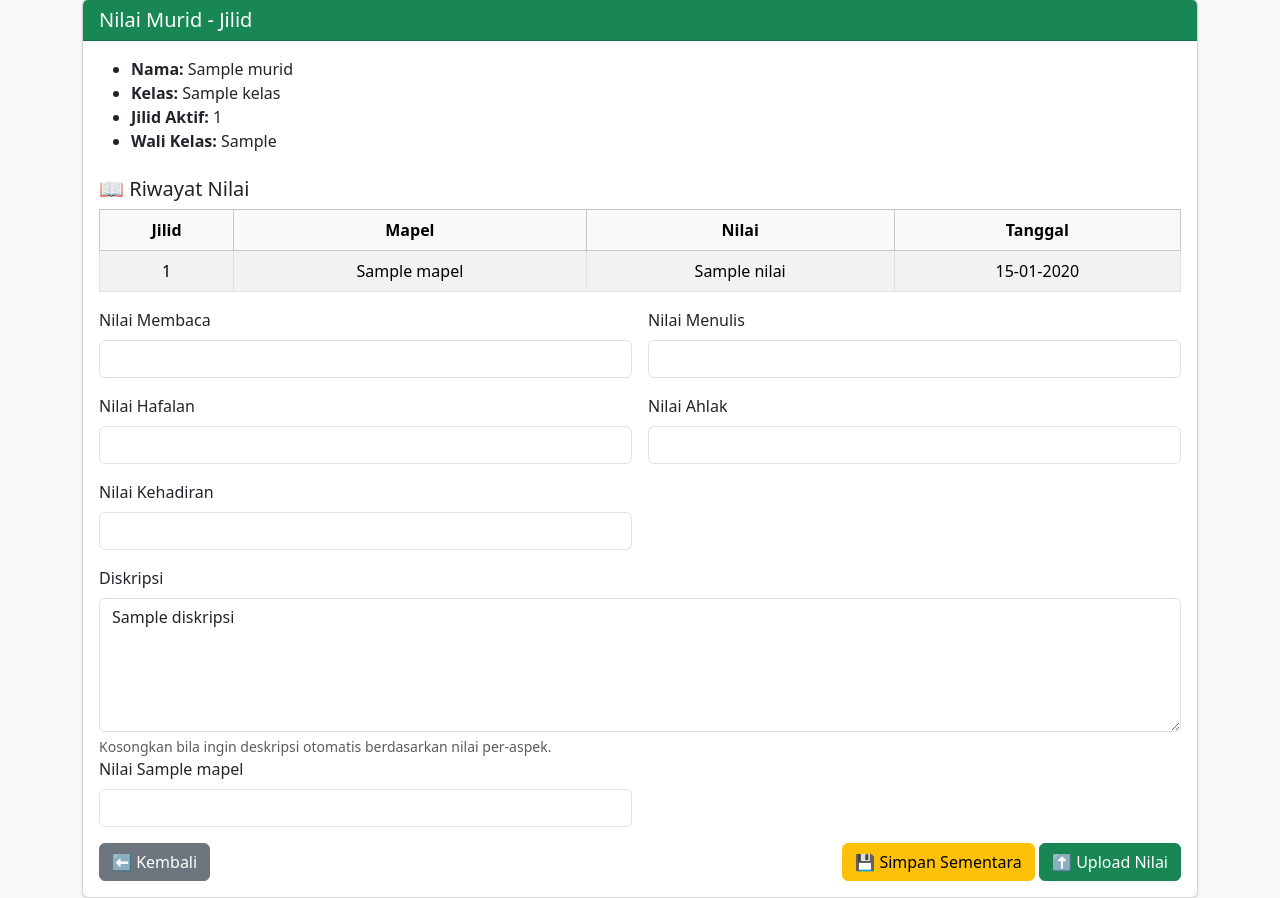
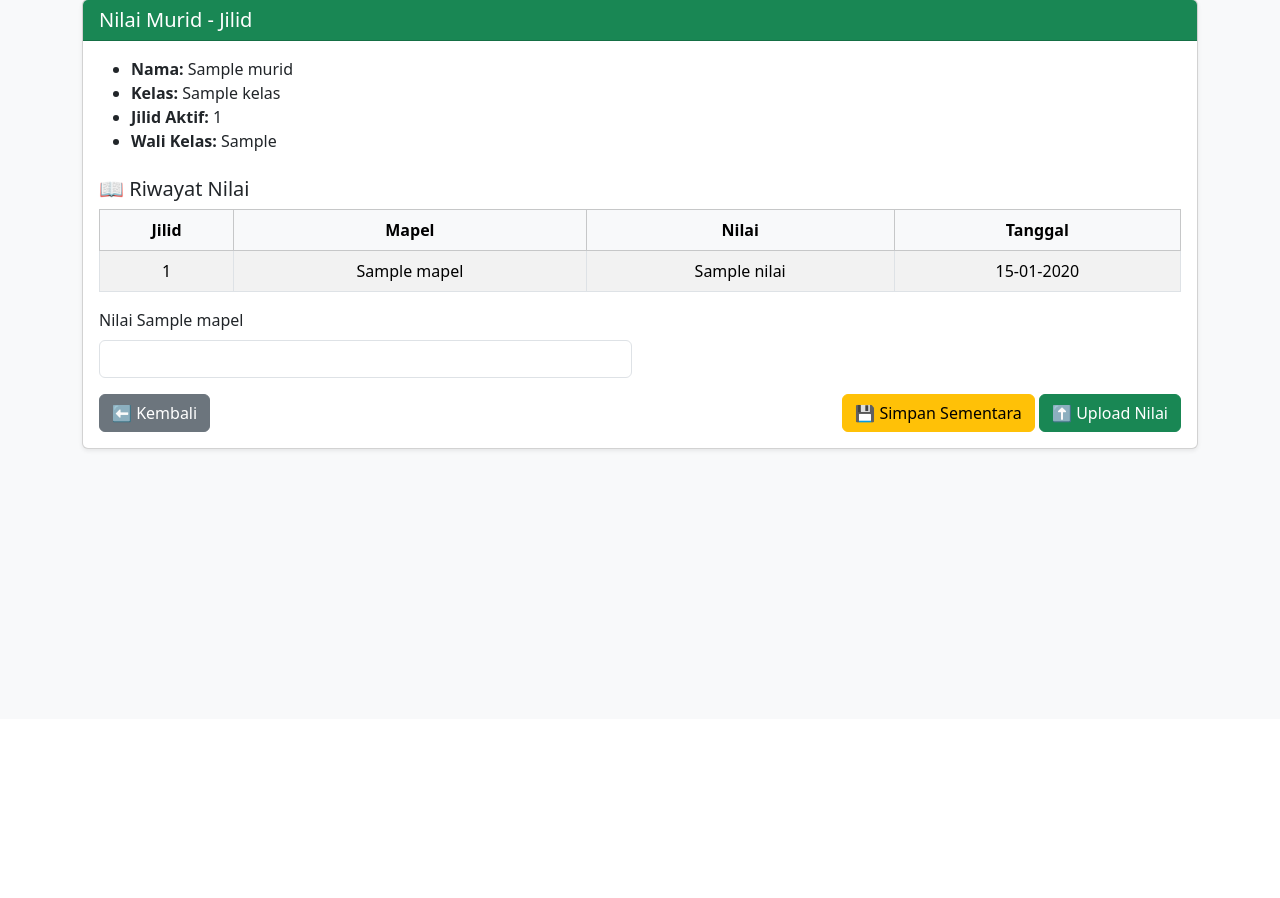
Before and after one commit to ulumuddin87/gitHubRailway, a Flask app: page /nilai/1 in a window 1280 px wide. Shown: the part 81-979 px from the top of the page. After the commit the page ends 533 px from the top, so only its background shows below. Run offline with Flask 3, Linux system fonts and the light colour scheme; a database or web service that is not in the repository returns one stand-in record (values such as "Sample title"); some libraries are stand-ins or nearby versions.

Commit message:
hilangkan deskripsi

```diff
--- a/templates/nilai_murid.html
+++ b/templates/nilai_murid.html
@@ -40,35 +40,6 @@
 
 
 
-    <form method="POST" id="nilaiForm">
-      <div class="row g-3">
-        <div class="col-md-6">
-          <label class="form-label">Nilai Membaca</label>
-          <input type="number" name="bacaan" class="form-control" value="{{ murid['nilai_bacaan'] or '' }}">
-        </div>
-        <div class="col-md-6">
-          <label class="form-label">Nilai Menulis</label>
-          <input type="number" name="menulis" class="form-control" value="{{ murid['nilai_menulis'] or '' }}">
-        </div>
-        <div class="col-md-6">
-          <label class="form-label">Nilai Hafalan</label>
-          <input type="number" name="hafalan" class="form-control" value="{{ murid['nilai_hafalan'] or '' }}">
-        </div>
-        <div class="col-md-6">
-          <label class="form-label">Nilai Ahlak</label>
-          <input type="number" name="ahlak" class="form-control" value="{{ murid['nilai_ahlak'] or '' }}">
-        </div>
-        <div class="col-md-6">
-          <label class="form-label">Nilai Kehadiran</label>
-          <input type="number" name="kehadiran" class="form-control" value="{{ murid['nilai_kehadiran'] or '' }}">
-        </div>
-        <div class="col-12">
-          <label class="form-label">Diskripsi</label>
-          <textarea name="diskripsi" rows="5" class="form-control"
-            placeholder="Otomatis terisi bila dikosongkan">{{ murid['diskripsi'] or '' }}</textarea>
-          <div class="form-text">Kosongkan bila ingin deskripsi otomatis berdasarkan nilai per-aspek.</div>
-        </div>
-      </div>
 <form method="POST">
   <div class="row g-3">
     {% for m in mapel_list %}
```
